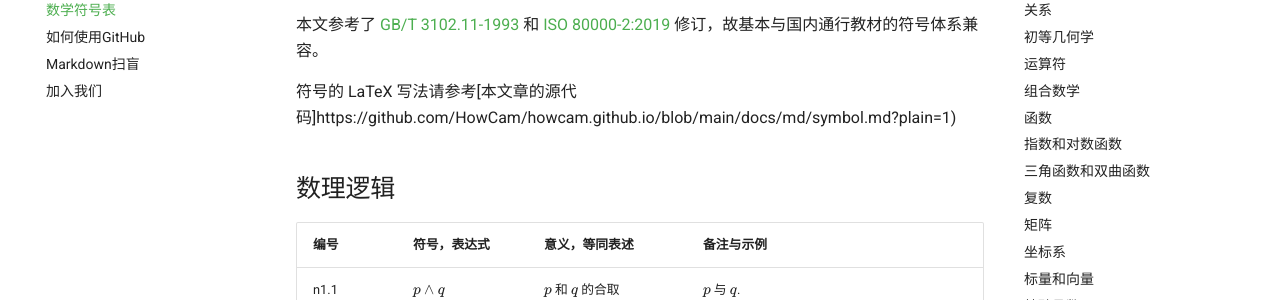
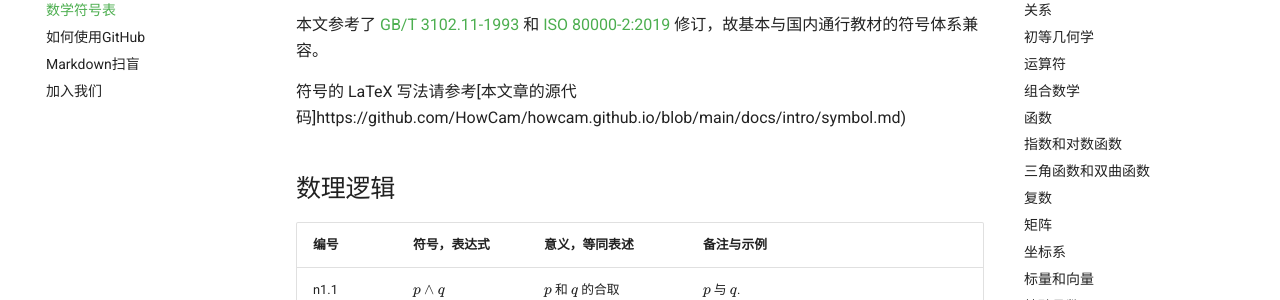
Before and after one commit to HowCam/howcam.github.io, an MkDocs documentation site: the page built from docs/intro/symbol.md, in a window 1280 px wide and 900 px high. Shown: the part 257-557 px from the top of the window. Built offline with MkDocs 1.6.1 and Material for MkDocs 9.7.7, drawn with Linux system fonts in a browser that asks for light colours; comment, search, counter and statistics services are not loaded; some of the changed lines change nothing that is shown.

Commit message:
Update symbol.md

```diff
--- a/docs/intro/symbol.md
+++ b/docs/intro/symbol.md
@@ -2,7 +2,7 @@
 
 本文参考了 [GB/T 3102.11-1993](https://openstd.samr.gov.cn/bzgk/gb/newGbInfo?hcno=3DE79450D562E62D41CB6E79FF411054) 和 [ISO 80000-2:2019](https://www.iso.org/standard/64973.html) 修订，故基本与国内通行教材的符号体系兼容。
 
-符号的 LaTeX 写法请参考[本文章的源代码]https://github.com/HowCam/howcam.github.io/blob/main/docs/md/symbol.md?plain=1)
+符号的 LaTeX 写法请参考[本文章的源代码]https://github.com/HowCam/howcam.github.io/blob/main/docs/intro/symbol.md)
 
 ## 数理逻辑
 
```
